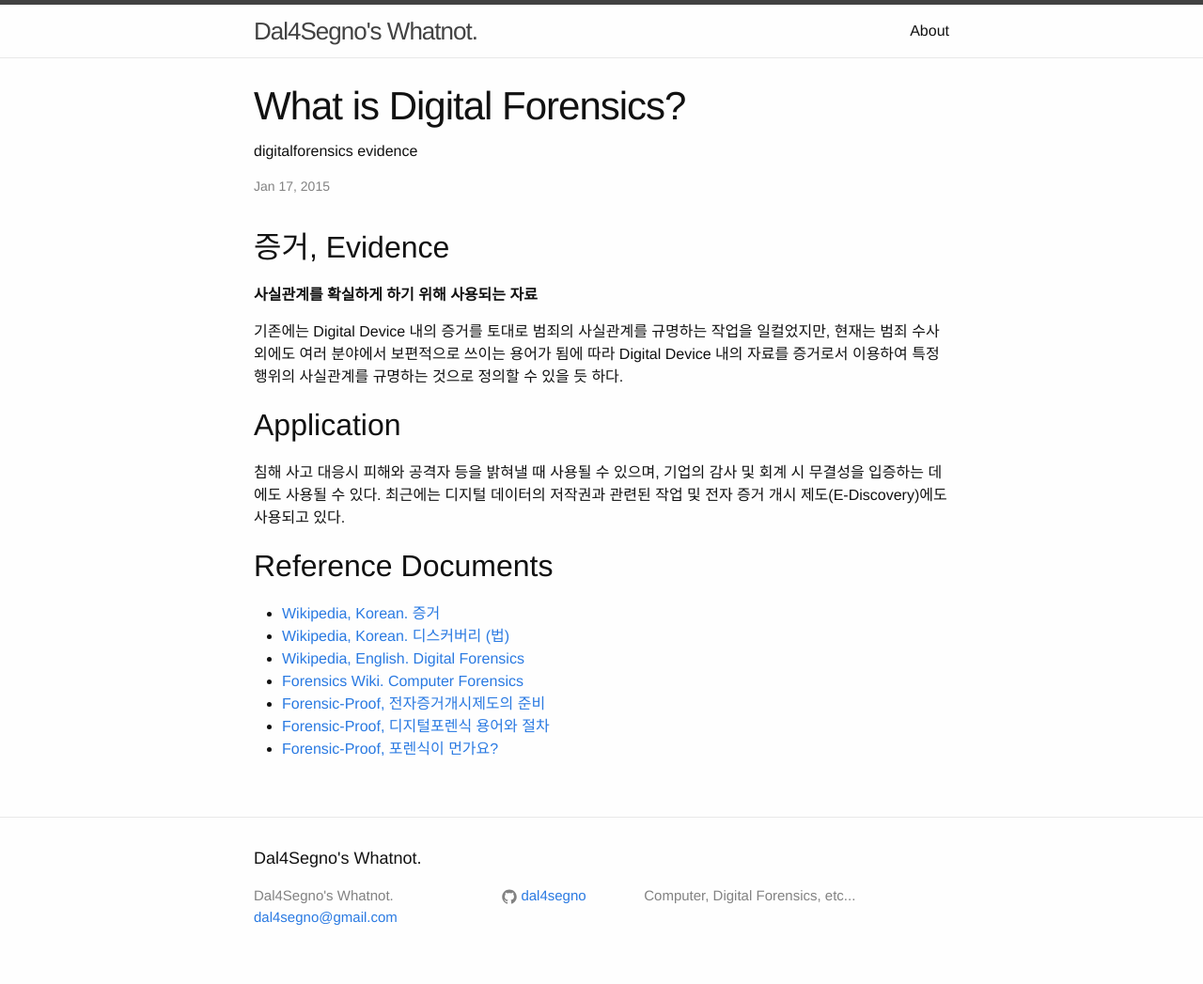
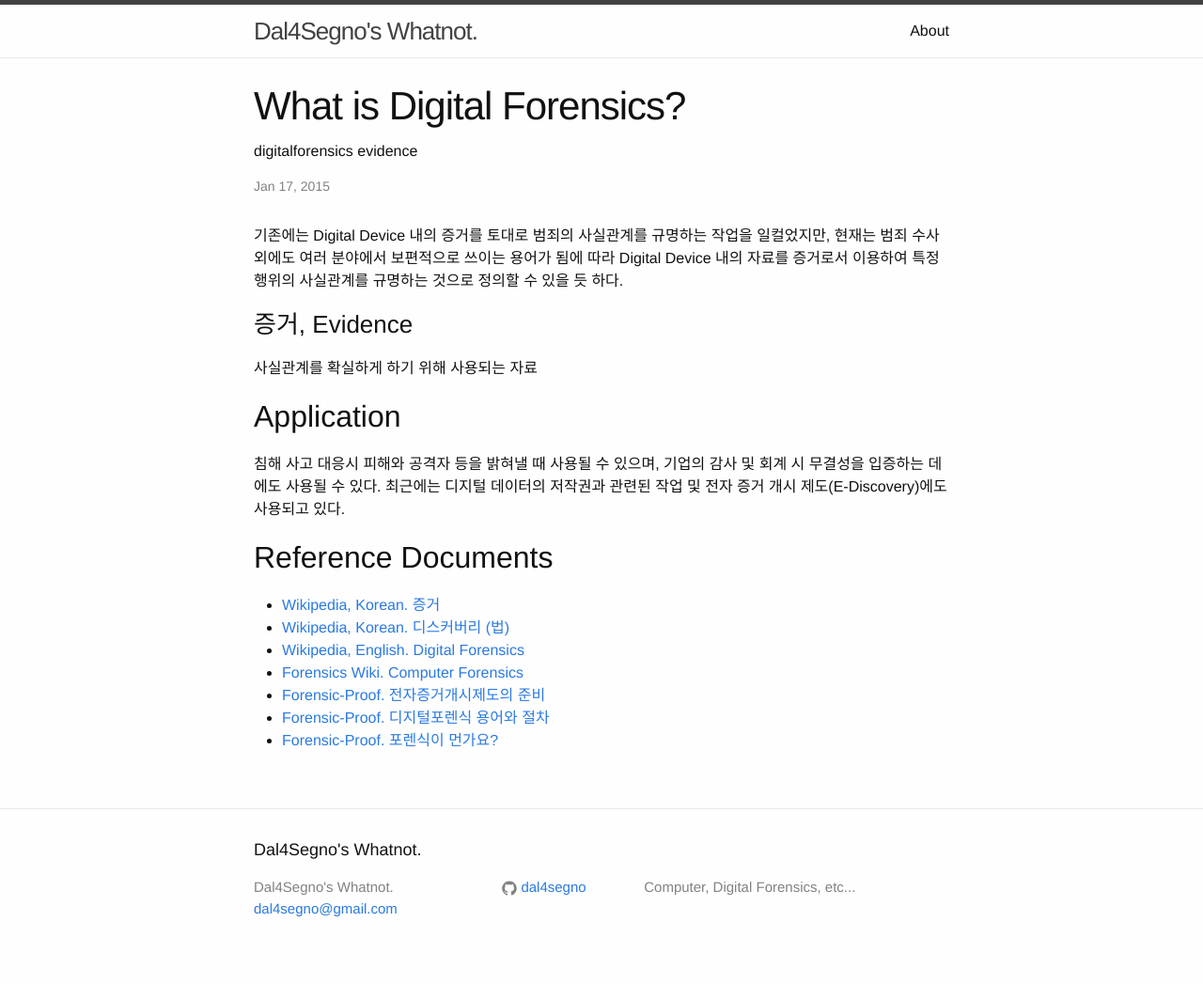
Before and after one commit to Dal4Segno/dal4segno.github.com, a Jekyll site: the page built from _posts/2015-01-17-what-is-digital-forensics.markdown, in a window 1280 px wide. Shown: the whole page at 94% size. Built offline with Jekyll 4.4.1, drawn with Linux system fonts in a browser that asks for light colours; Markdown is read by kramdown in place of the engine named in the settings; comment, search, counter and statistics services are not loaded.

```diff
--- a/_posts/2015-01-17-what-is-digital-forensics.markdown
+++ b/_posts/2015-01-17-what-is-digital-forensics.markdown
@@ -5,11 +5,13 @@ date: 2015-01-17 21:35:27
 tag: digitalforensics evidence
 categories: digitalforensics
 ---
-##증거, Evidence
-
-**사실관계를 확실하게 하기 위해 사용되는 자료**
 
 기존에는 Digital Device 내의 증거를 토대로 범죄의 사실관계를 규명하는 작업을 일컬었지만, 현재는 범죄 수사 외에도 여러 분야에서 보편적으로 쓰이는 용어가 됨에 따라 Digital Device 내의 자료를 증거로서 이용하여 특정행위의 사실관계를 규명하는 것으로 정의할 수 있을 듯 하다.
+
+
+###증거, Evidence
+
+사실관계를 확실하게 하기 위해 사용되는 자료
 
 ##Application
 
@@ -21,6 +23,6 @@ categories: digitalforensics
 - [Wikipedia, Korean. 디스커버리 (법)](http://ko.wikipedia.org/wiki/%EB%94%94%EC%8A%A4%EC%BB%A4%EB%B2%84%EB%A6%AC_%28%EB%B2%95%29)
 - [Wikipedia, English. Digital Forensics](http://en.wikipedia.org/wiki/Digital_forensics)
 - [Forensics Wiki. Computer Forensics](http://forensicswiki.org/wiki/Computer_forensics)
-- [Forensic-Proof, 전자증거개시제도의 준비](http://forensic-proof.com/archives/4466)
-- [Forensic-Proof, 디지털포렌식 용어와 절차](http://forensic-proof.com/archives/3357)
-- [Forensic-Proof, 포렌식이 먼가요?](http://forensic-proof.com/archives/6350)
+- [Forensic-Proof. 전자증거개시제도의 준비](http://forensic-proof.com/archives/4466)
+- [Forensic-Proof. 디지털포렌식 용어와 절차](http://forensic-proof.com/archives/3357)
+- [Forensic-Proof. 포렌식이 먼가요?](http://forensic-proof.com/archives/6350)
```
